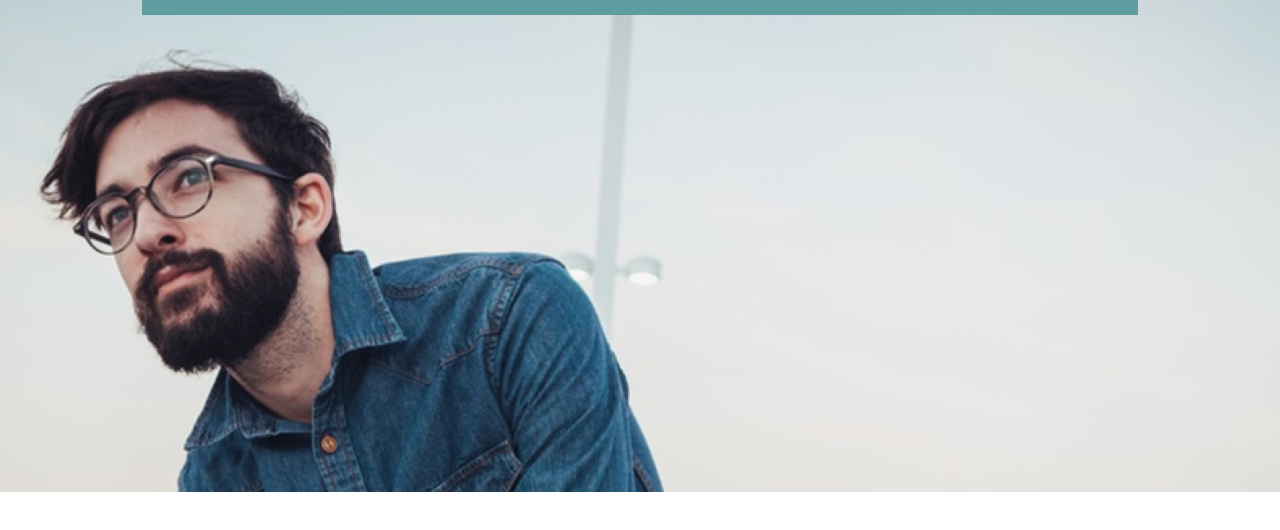
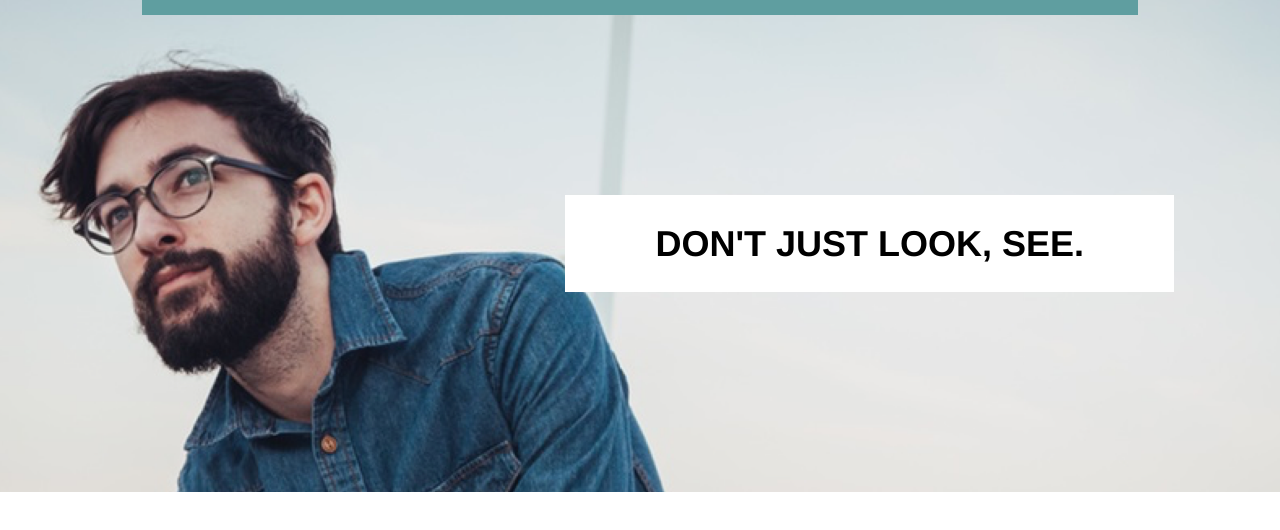
Before and after one commit to oforir/cc-Tortoiseshell_Optics, a plain HTML site: page index.html in a window 1280 px wide. Shown: the part 66-596 px from the top of the page. Drawn offline with Linux system fonts and the light colour scheme.

Commit message:
Hero text-block done, banner fully finalized

```diff
--- a/index.html
+++ b/index.html
@@ -25,9 +25,13 @@
         <div class="navs-small">
           <span>Menu</span>
         </div>
-
       </div>
-
+      <!-- Hero text block shown on banner -->
+      <div class="hero container">
+        <div class="hero-text">
+          <span>DON'T JUST LOOK, SEE.</span>
+        </div>
+      </div>
     </div>
     <!-- USP section -->
     <div class="usp">
--- a/resources/css/styles.css
+++ b/resources/css/styles.css
@@ -58,3 +58,19 @@ body {
 .navs-small {
   display: none;
 }
+
+.hero-text {
+  display: inline-block;
+  background-color: white;
+  padding: 1.5rem 5rem;
+  font-weight: bold;
+  line-height: 1.2;
+  font-size: 2rem;
+  margin-top: 10rem;
+  margin-right: -3rem; /* Q: By default this textblock seems to be offset vs de header by 1 rem, why is that? */
+}
+
+.hero {
+  display: flex;
+  justify-content: flex-end;
+}
```
